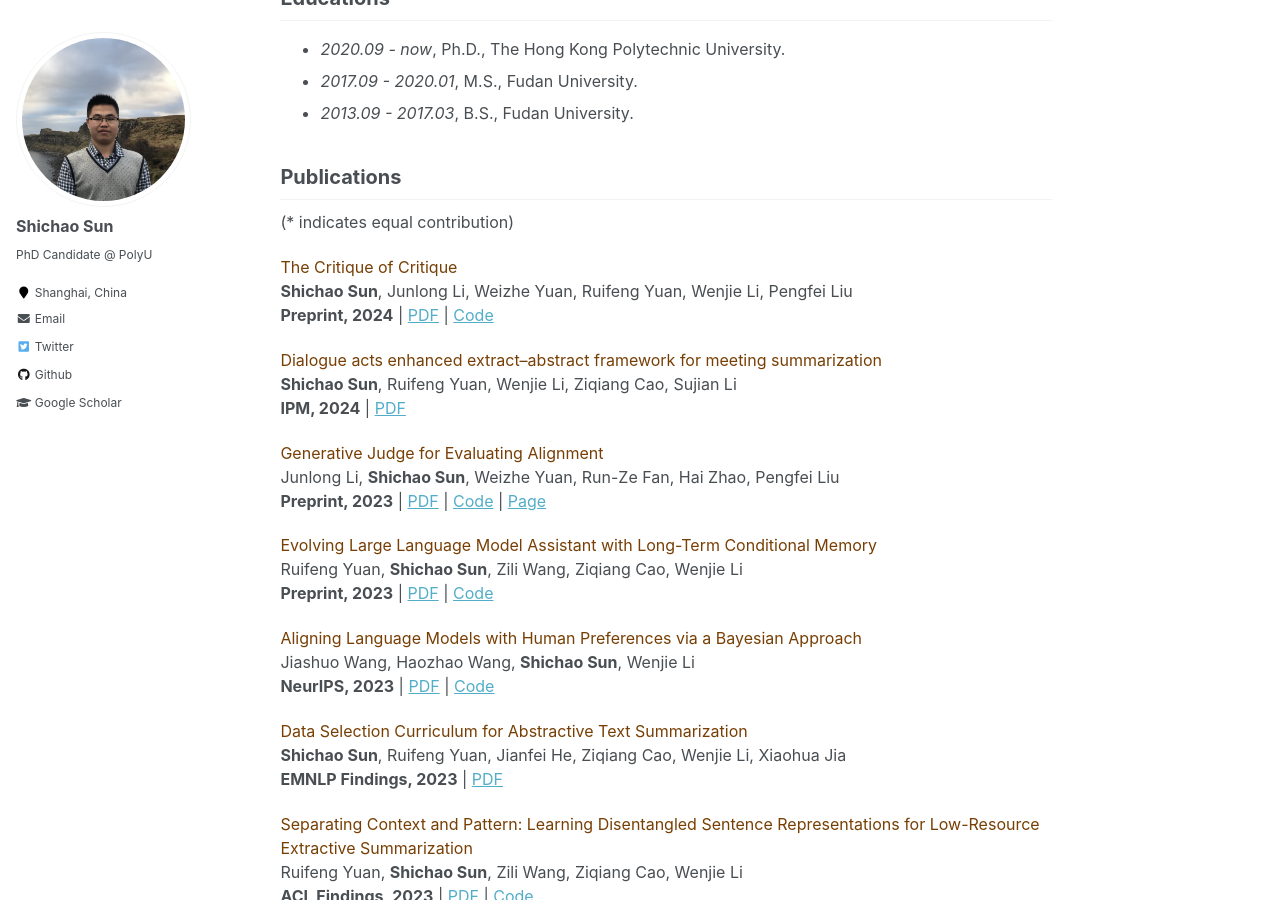
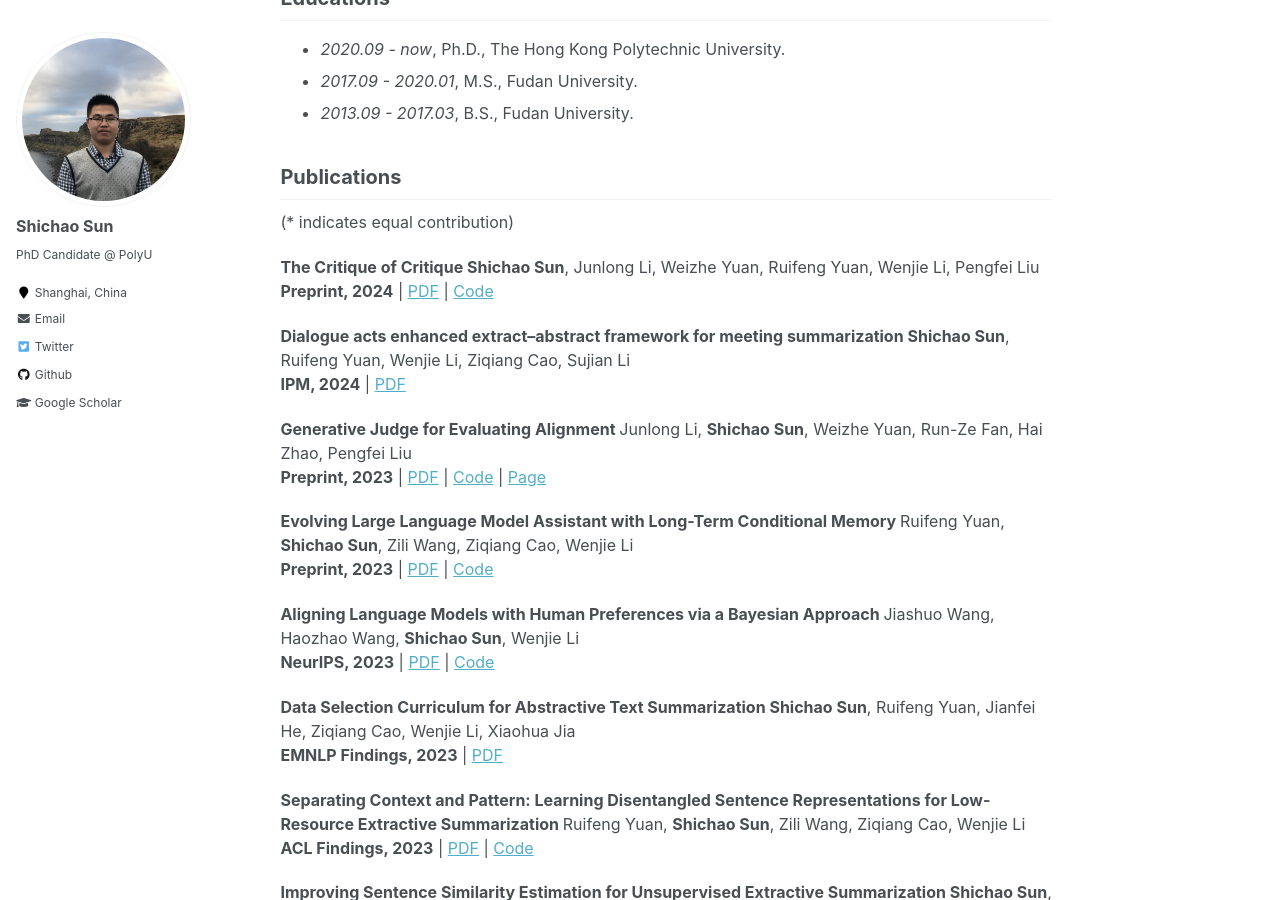
Before and after one commit to ShichaoSun/ShichaoSun.github.io, a Jekyll site: the page built from _pages/about.md, in a window 1280 px wide and 900 px high, scrolled down 406 px. Built offline with Jekyll 4.4.1, drawn with Linux system fonts in a browser that asks for light colours.

Commit message:
change font color bond

```diff
--- a/_pages/about.md
+++ b/_pages/about.md
@@ -30,92 +30,92 @@
 (* indicates equal contribution)
 
 <div class='paper-box-text' markdown="1">
-<font color="#783F04" weight="bond">The Critique of Critique
-</font>
+<b color="#783F04">The Critique of Critique
+</b>
 **Shichao Sun**, Junlong Li, Weizhe Yuan, Ruifeng Yuan, Wenjie Li, Pengfei Liu\\
 **Preprint, 2024** |  [PDF](https://arxiv.org/abs/2401.04518) | [Code](https://github.com/GAIR-NLP/MetaCritique)
 </div>
 
 <div class='paper-box-text' markdown="1">
-<font color="#783F04" weight="bond">Dialogue acts enhanced extract–abstract framework for meeting summarization
-</font>
+<b color="#783F04">Dialogue acts enhanced extract–abstract framework for meeting summarization
+</b>
 **Shichao Sun**, Ruifeng Yuan, Wenjie Li, Ziqiang Cao, Sujian Li\\
 **IPM, 2024** |  [PDF](https://www.sciencedirect.com/science/article/abs/pii/S0306457323003722)
 </div>
 
 <div class='paper-box-text' markdown="1">
-<font color="#783F04" weight="bond">Generative Judge for Evaluating Alignment
-</font>
+<b color="#783F04">Generative Judge for Evaluating Alignment
+</b>
 Junlong Li, **Shichao Sun**, Weizhe Yuan, Run-Ze Fan, Hai Zhao, Pengfei Liu \\
 **Preprint, 2023** |  [PDF](https://arxiv.org/abs/2310.05470) | [Code](https://github.com/GAIR-NLP/auto-j) | [Page](https://gair-nlp.github.io/auto-j/)
 </div>
 
 <div class='paper-box-text' markdown="1">
-<font color="#783F04" weight="bond">Evolving Large Language Model Assistant with Long-Term Conditional Memory
-</font>
+<b color="#783F04">Evolving Large Language Model Assistant with Long-Term Conditional Memory
+</b>
 Ruifeng Yuan, **Shichao Sun**, Zili Wang, Ziqiang Cao, Wenjie Li\\
 **Preprint, 2023** |  [PDF](https://arxiv.org/abs/2312.17257) | [Code](https://github.com/RuifengYuan/Evolving-LLM-Assistant-with-Long-Term-Conditional-Memory)
 </div>
 
 <div class='paper-box-text' markdown="1">
-<font color="#783F04" weight="bond">Aligning Language Models with Human Preferences via a Bayesian Approach
-</font>
+<b color="#783F04">Aligning Language Models with Human Preferences via a Bayesian Approach
+</b>
 Jiashuo Wang, Haozhao Wang, **Shichao Sun**, Wenjie Li\\
 **NeurIPS, 2023** |  [PDF](https://arxiv.org/abs/2310.05782) | [Code](https://github.com/wangjs9/aligned-dpm)
 </div>
 
 <div class='paper-box-text' markdown="1">
-<font color="#783F04" weight="bond">Data Selection Curriculum for Abstractive Text Summarization
-</font>
+<b color="#783F04">Data Selection Curriculum for Abstractive Text Summarization
+</b>
 **Shichao Sun**, Ruifeng Yuan, Jianfei He, Ziqiang Cao, Wenjie Li, Xiaohua Jia\\
 **EMNLP Findings, 2023** |  [PDF](https://aclanthology.org/2023.findings-emnlp.537/)
 </div>
 
 <div class='paper-box-text' markdown="1">
-<font color="#783F04" weight="bond">Separating Context and Pattern: Learning Disentangled Sentence Representations for Low-Resource Extractive Summarization
-</font>
+<b color="#783F04">Separating Context and Pattern: Learning Disentangled Sentence Representations for Low-Resource Extractive Summarization
+</b>
 Ruifeng Yuan, **Shichao Sun**, Zili Wang, Ziqiang Cao, Wenjie Li\\
 **ACL Findings, 2023** |  [PDF](https://aclanthology.org/2023.findings-acl.479/) | [Code](https://github.com/RuifengYuan/Distangled-Ext-Sum)
 </div>
 
 <div class='paper-box-text' markdown="1">
-<font color="#783F04" weight="bond">Improving Sentence Similarity Estimation for Unsupervised Extractive Summarization
-</font>
+<b color="#783F04">Improving Sentence Similarity Estimation for Unsupervised Extractive Summarization
+</b>
 **Shichao Sun**, Ruifeng Yuan, Wenjie Li, Sujian Li \\
 **ICASSP, 2023** |  [PDF](https://ieeexplore.ieee.org/abstract/document/10096137/) | [Code](https://github.com/ShichaoSun/SS4Sum)
 </div>
 
 <div class='paper-box-text' markdown="1">
-<font color="#783F04" weight="bond">Empirical Analysis of Beam Search Curse and Search Errors with Model Errors in Neural Machine Translation
-</font>
+<b color="#783F04">Empirical Analysis of Beam Search Curse and Search Errors with Model Errors in Neural Machine Translation
+</b>
 Jianfei He, **Shichao Sun**, Xiaohua Jia, Wenjie Li \\
 **EAMT, 2023** |  [PDF](https://aclanthology.org/2023.eamt-1.10/)
 </div>
 
 <div class='paper-box-text' markdown="1">
-<font color="#783F04" weight="bond">Rethinking the framework constructed by counterfactual functional model
-</font>
+<b color="#783F04">Rethinking the framework constructed by counterfactual functional model
+</b>
 Chao Wang, Linfang Liu, **Shichao Sun**, Wei Wang \\
 **Applied Intelligence, 2022** |  [PDF](https://link.springer.com/article/10.1007/s10489-022-03161-8)
 </div>
 
 <div class='paper-box-text' markdown="1">
-<font color="#783F04" weight="bond">Alleviating Exposure Bias via Contrastive Learning for Abstractive Text Summarization
-</font>
+<b color="#783F04">Alleviating Exposure Bias via Contrastive Learning for Abstractive Text Summarization
+</b>
 **Shichao Sun**, Wenjie Li \\
 **arXiv, 2021** |  [PDF](https://arxiv.org/abs/2108.11846) | [Code](https://github.com/ShichaoSun/ConAbsSum)
 </div>
 
 <div class='paper-box-text' markdown="1">
-<font color="#783F04" weight="bond">A Goal-Driven Tree-Structured Neural Model for Math Word Problems
-</font>
+<b color="#783F04">A Goal-Driven Tree-Structured Neural Model for Math Word Problems
+</b>
 Zhipeng Xie\*, **Shichao Sun**\*\\
 **IJCAI, 2019** |  [PDF](https://www.ijcai.org/proceedings/2019/0736.pdf) | [Code](https://github.com/ShichaoSun/math_seq2tree)
 </div>
 
 <div class='paper-box-text' markdown="1">
-<font color="#783F04" weight="bond">BiLSTM-Based Models for Metaphor Detection
-</font>
+<b color="#783F04">BiLSTM-Based Models for Metaphor Detection
+</b>
 **Shichao Sun**, Zhipeng Xie \\
 **NLPCC, 2017** |  [PDF](https://link.springer.com/chapter/10.1007/978-3-319-73618-1_36) | [Code](https://github.com/ShichaoSun/metaphor)
 </div>
```
